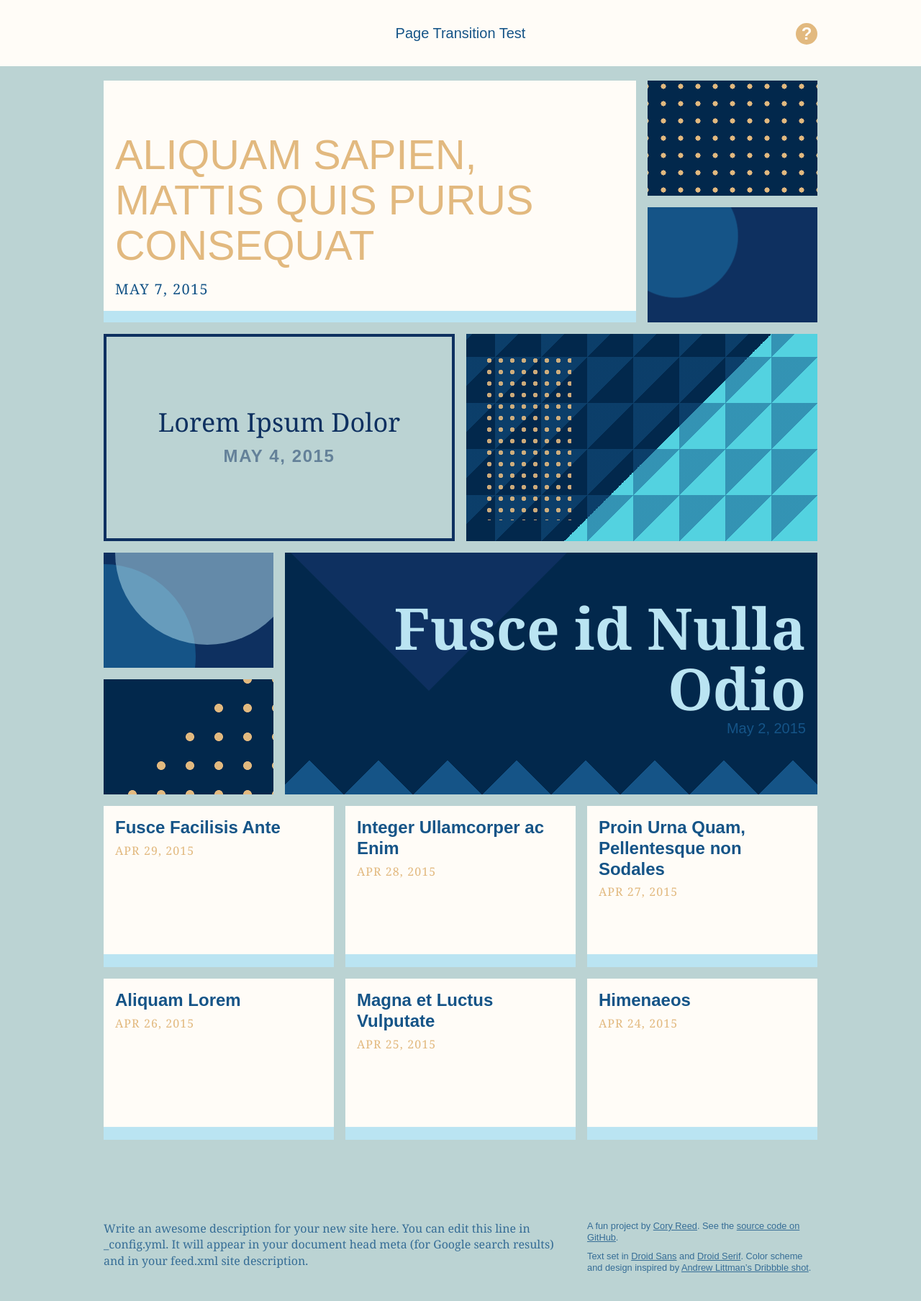
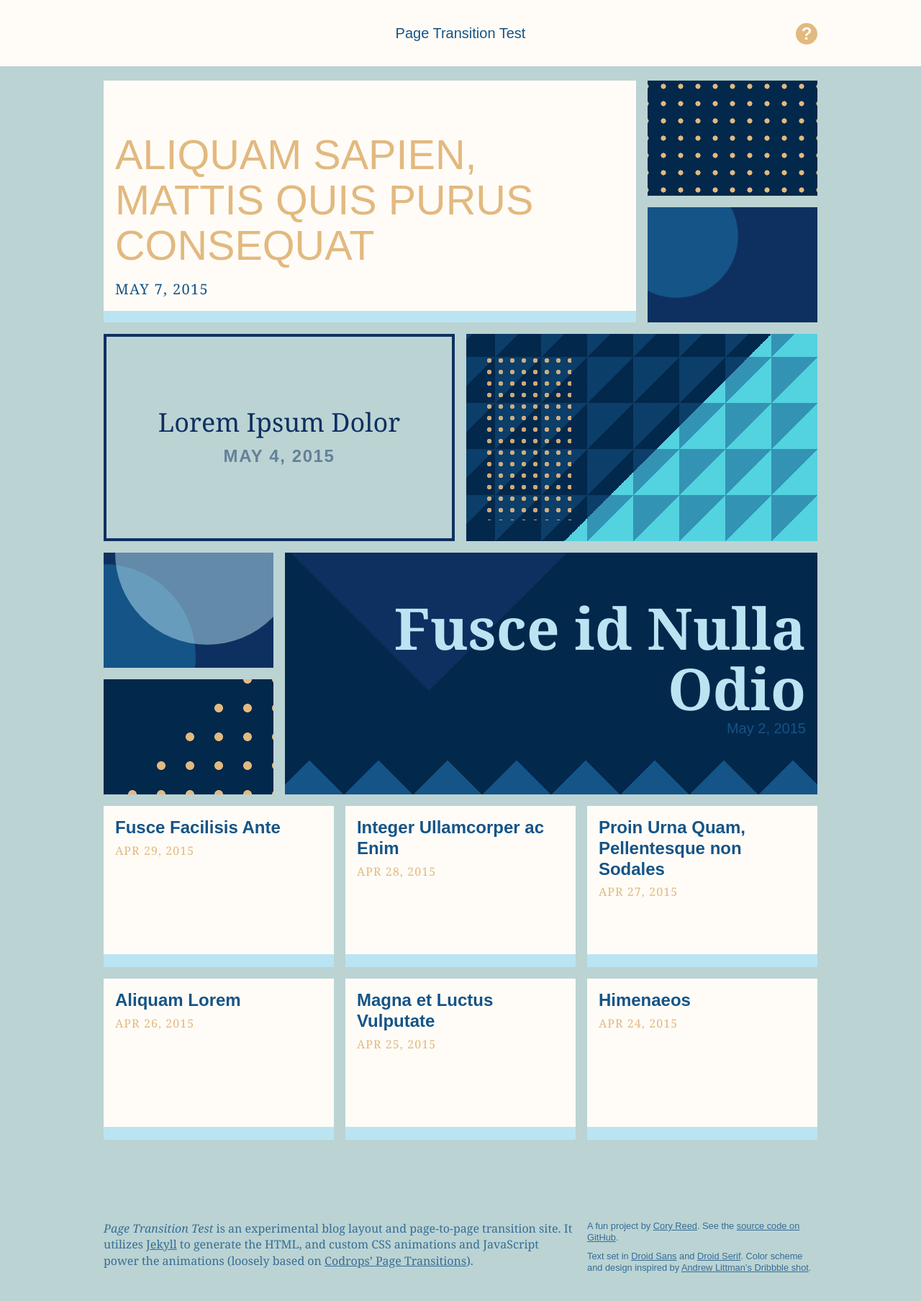
Before and after one commit to swashcap/page-transition, a Jekyll site: the page built from index.html, in a window 1280 px wide. Shown: the top 1808 px of the page at 72% size. Built offline with Jekyll 4.4.1, drawn with Linux system fonts in a browser that asks for light colours.

Commit message:
Edit site description.

```diff
--- a/_config.yml
+++ b/_config.yml
@@ -2,9 +2,10 @@
 title: Page Transition Test
 email: swashcap@gmail.com
 description: > # this means to ignore newlines until "baseurl:"
-  Write an awesome description for your new site here. You can edit this
-  line in _config.yml. It will appear in your document head meta (for
-  Google search results) and in your feed.xml site description.
+  _Page Transition Test_ is an experimental blog layout and page-to-page
+  transition site. It utilizes [Jekyll](http://jekyllrb.com/) to generate
+  the HTML, and custom CSS animations and JavaScript power the animations
+  (loosely based on [Codrops’ Page Transitions](http://tympanus.net/codrops/2013/05/07/a-collection-of-page-transitions/)).
 baseurl: "/page-transition" # the subpath of your site, e.g. /blog/
 url: "http://swashcap.github.io" # the base hostname & protocol for your site
 
--- a/_layouts/default.html
+++ b/_layouts/default.html
@@ -17,7 +17,7 @@
                 <div class="wrapper">
                     <footer id="about" class="site-footer" role="contentinfo">
                         <div class="site-footer__left">
-                            <p>{{ site.description }}</p>
+                            {{ site.description | markdownify }}
                         </div>
                         <div class="site-footer__right">
                             <p>A fun project by <a href="http://swashcap.com/" rel="author">Cory Reed</a>. See the <a href="https://github.com/swashcap/page-transition">source code on GitHub</a>.</p>
```
